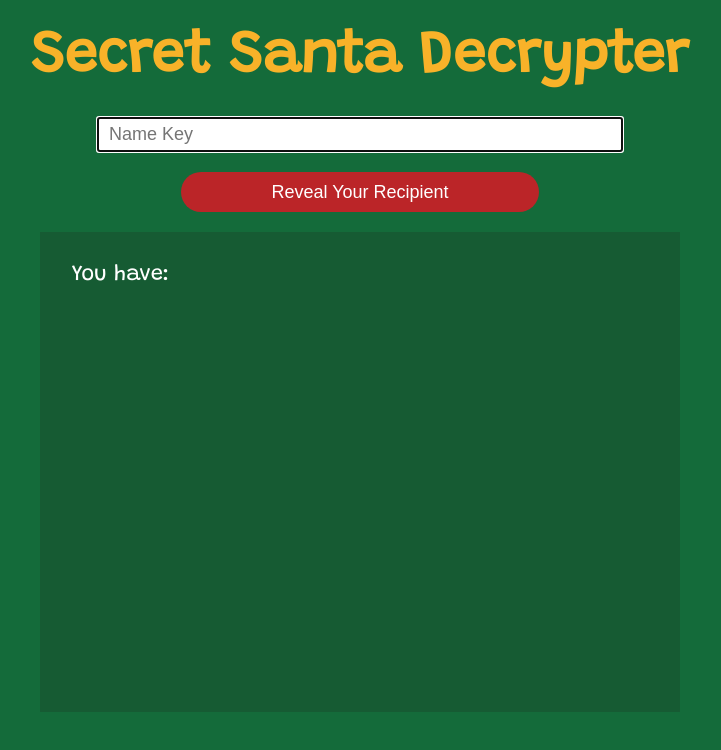
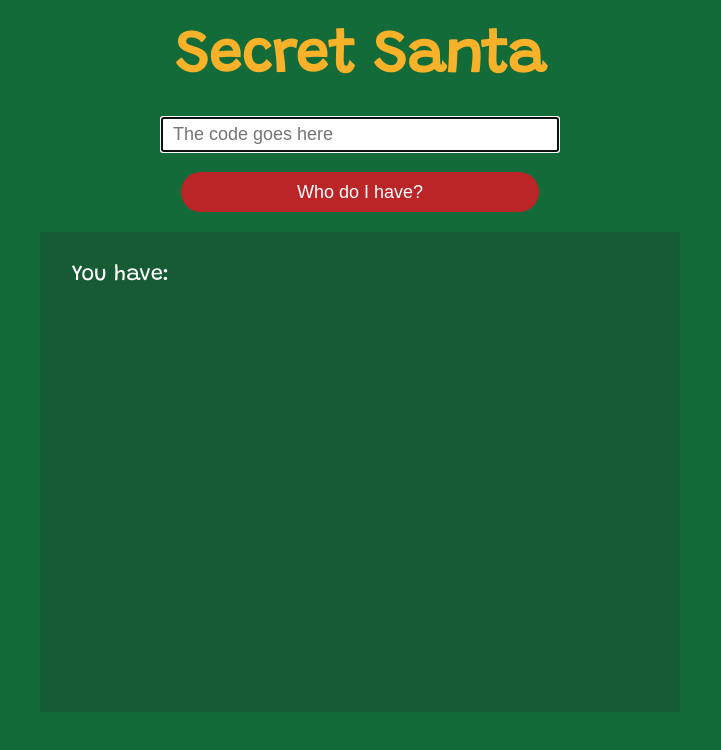
Before and after one commit to waltwengert/secret-santa-decrypter, a plain HTML site: page index.html in a window 1280 px wide. Shown: the whole page, without its empty margins (280-1001 px from the left). Drawn offline with Linux system fonts and the light colour scheme.

Commit message:
small styling change

```diff
--- a/index.html
+++ b/index.html
@@ -9,11 +9,11 @@
   </head>
 
   <body>
-    <h1 class="heading">Secret Santa Decrypter</h1>
-    <input id="input" type="text" placeholder="Name Key" autofocus></input>
+    <h1 class="heading">Secret Santa</h1>
+    <input id="input" type="text" placeholder="The code goes here" autofocus></input>
 
     <div class="inputBtns">
-      <button onclick="decrypt()" id="hide">Reveal Your Recipient</button>
+      <button onclick="decrypt()" id="hide">Who do I have?</button>
     </div>
 
     <div id="result" class="pContainer">
--- a/style.css
+++ b/style.css
@@ -42,7 +42,7 @@ input {
   margin-top: 30px;
 
   display: block;
-  width: 40vw;
+  width: 30vw;
   margin-right: auto;
   margin-left: auto;
 }
```
